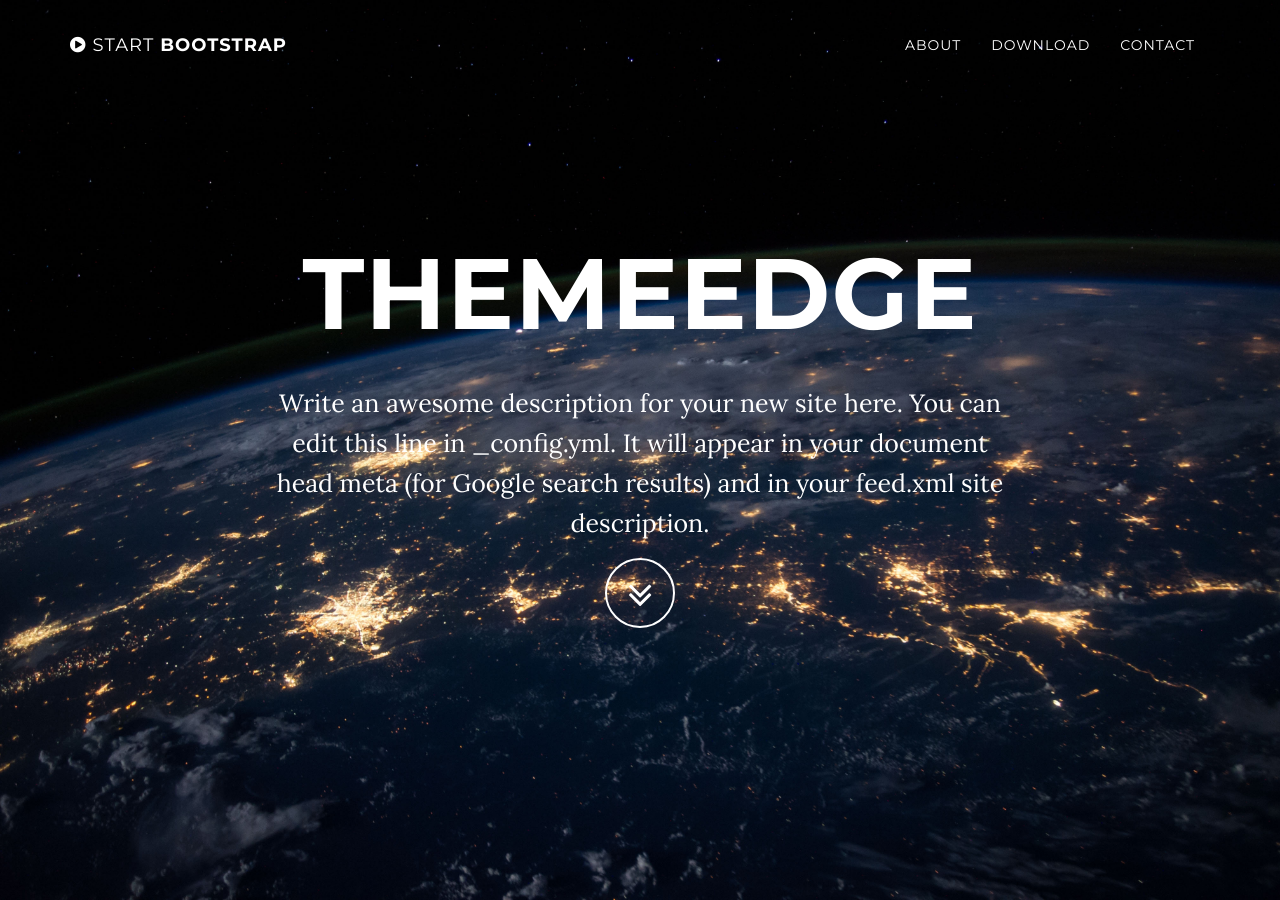
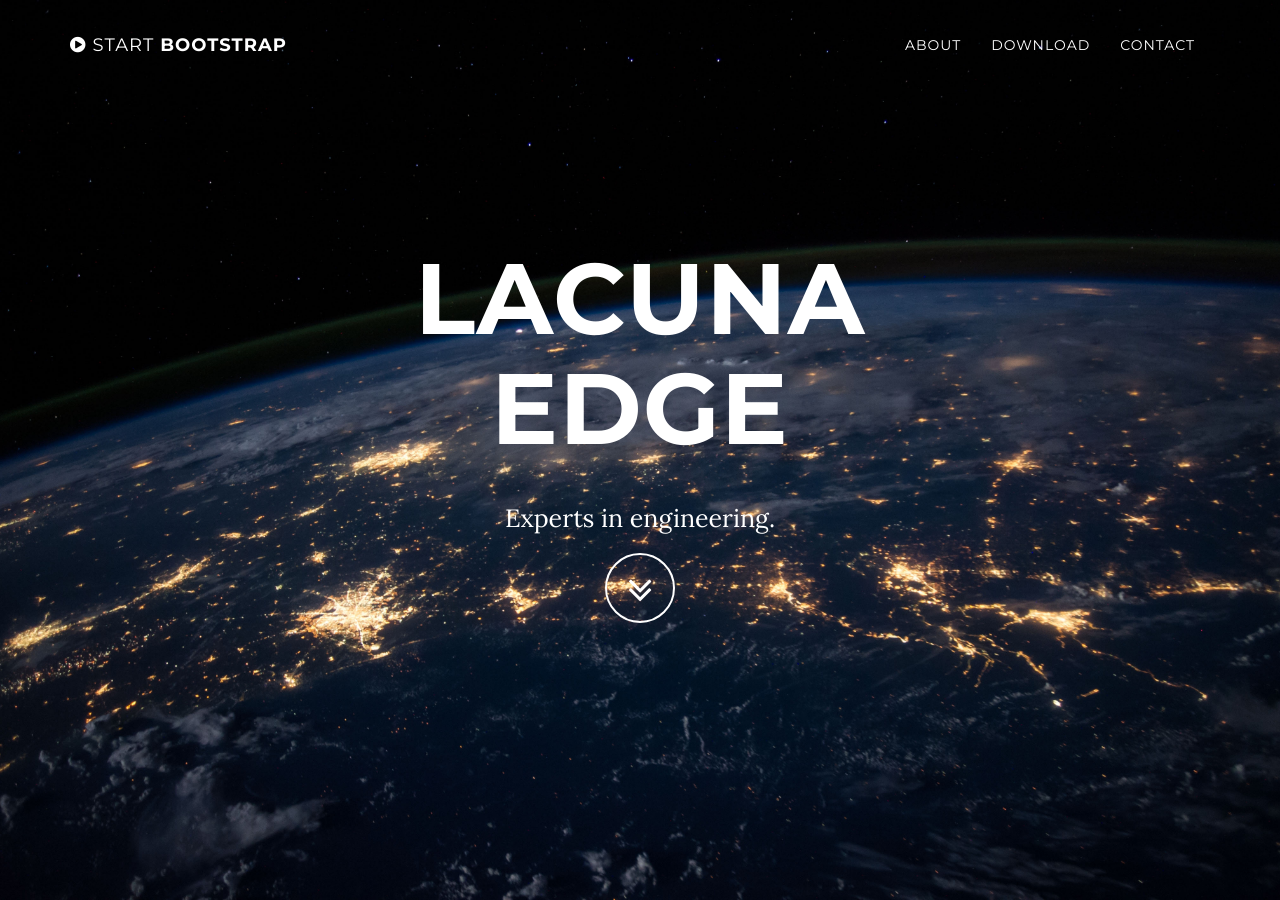
Before and after one commit to LacunaEdge/LacunaEdge.github.io, a Jekyll site: the page built from index.html, in a window 1280 px wide and 900 px high. Built offline with Jekyll 4.4.1, drawn with Linux system fonts in a browser that asks for light colours.

Commit message:
Update _config.yml

```diff
--- a/_config.yml
+++ b/_config.yml
@@ -1,8 +1,8 @@
 # Site settings
-title: ThemeEdge
+title: Lacuna Edge
 email: lacunaedge@gmail.com
 url: https://lacunaedge.github.io
-description: "Write an awesome description for your new site here. You can edit this line in _config.yml. It will appear in your document head meta (for Google search results) and in your feed.xml site description."
+description: "Experts in engineering."
 
 # Color settings (hex-codes without the leading hash-tag)
 color:
```
